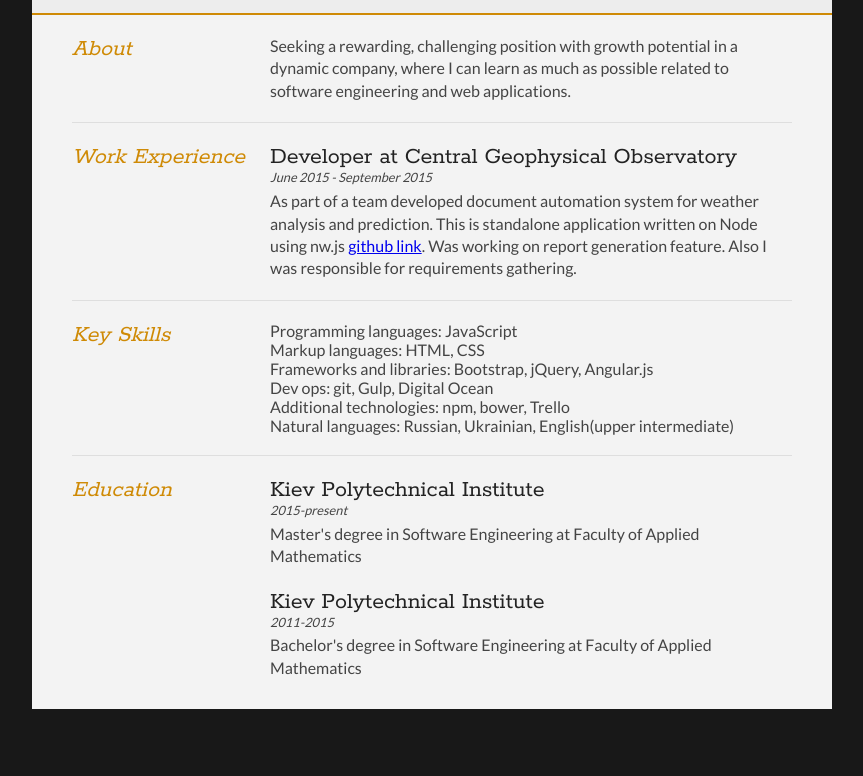
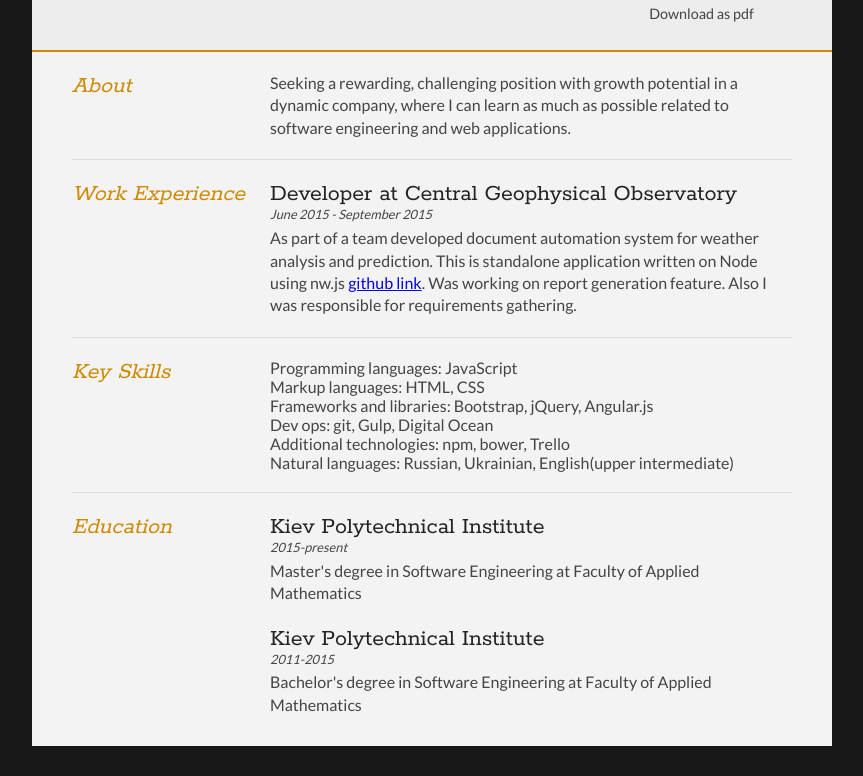
Before and after one commit to jlero/jlero.github.io, a plain HTML site: page index.html in a window 1280 px wide. Shown: the part 149-925 px from the top of the page, without its empty margins (208-1071 px from the left). Before the commit the page ends 888 px from the top, so only its background shows below. Drawn offline with Linux system fonts and the light colour scheme.

Commit message:
pdf download

```diff
--- a/index.html
+++ b/index.html
@@ -30,6 +30,8 @@
 					<li><i class="fa fa-skype"></i><a href="skype:jlero.skype?chat">jlero.skype</a></li>
 					<li><i class="fa fa-phone"></i>+38 (066) 748 26 83</li>
 					<li><i class="fa fa-github"></i><a href="https://github.com/jlero">github.com/jlero</a></li>
+					<br>
+					<li><a href="./downloads/CV_Roshchupkin_Frontend.pdf" target="_blank">Download as pdf</a></li>
 				</ul>
 			</div>
 			<div class="clear"></div>
```
Also changed, not shown: 1 other file.
